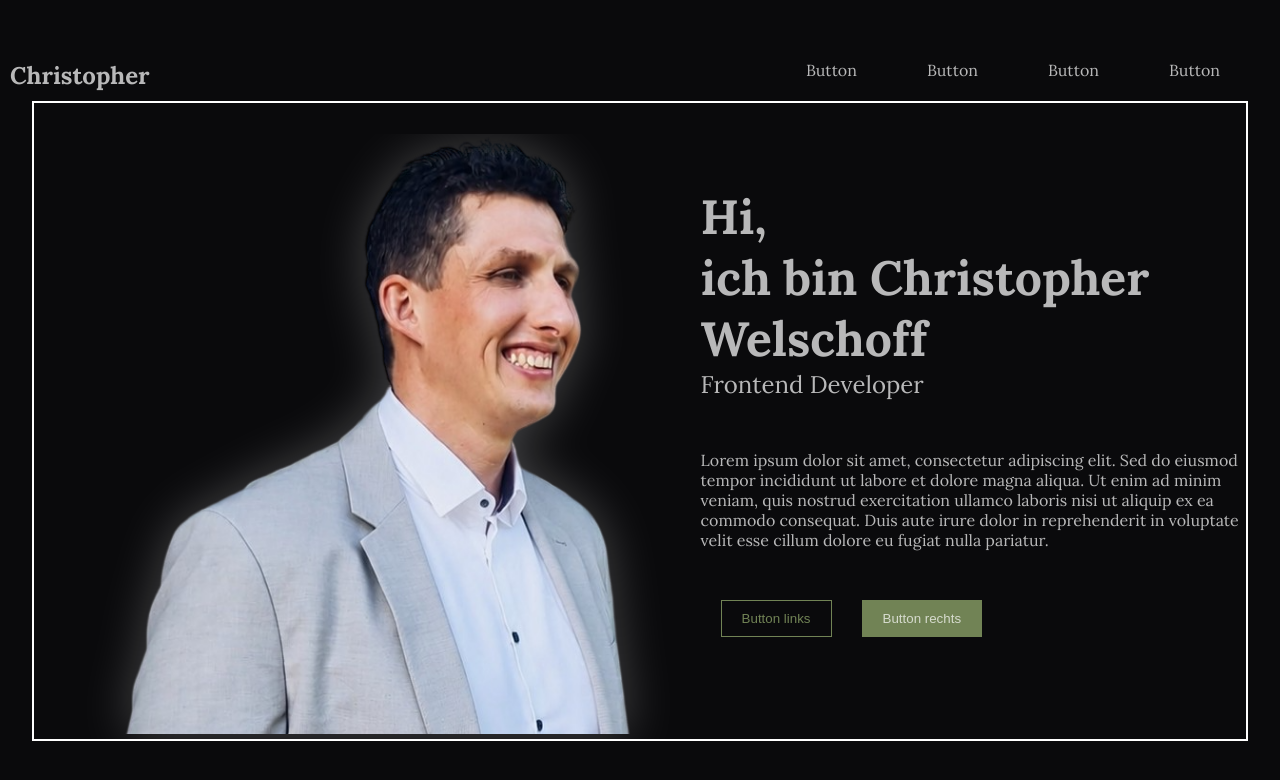
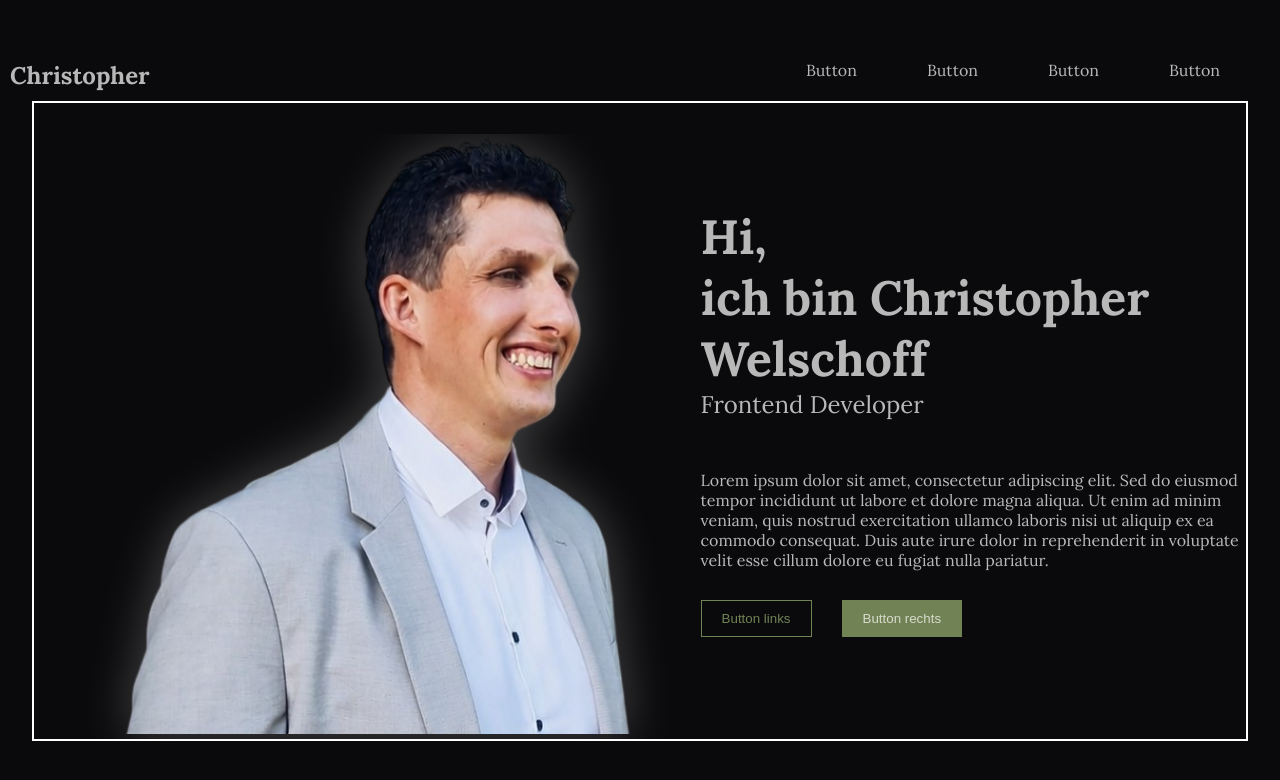
Before and after one commit to ChristopherWelschoff/my-website, a Next.js app: page / in a window 1280 px wide. Shown: the top 780 px of the page. Built offline with nearby package versions, Linux system fonts and the light colour scheme.

Commit message:
fix button padding

```diff
--- a/pages/index.js
+++ b/pages/index.js
@@ -86,9 +86,10 @@ const AboutText = styled.p`
 
 const ButtonContainer = styled.div`
   display: flex;
-  padding: 20px;
+  justify-content: flex-start;
   gap: 30px;
   margin-top: 30px;
+
 `;
 
 const StyledButtonLeft = styled.button`
```
